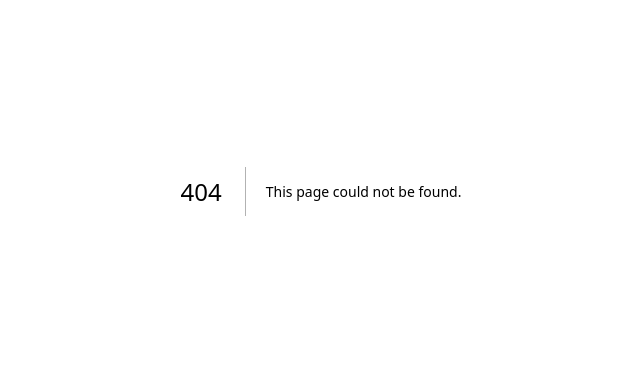
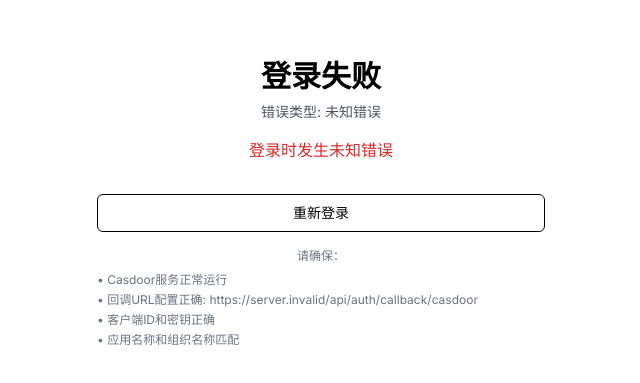
Before and after one commit to hanlife02/new-hole, a Next.js app: page /auth/error in a window 1280 px wide. Before the commit this address had no page. Shown: the part 209-592 px from the top of the page, without its empty margins (319-959 px from the left). Built offline with nearby package versions, Linux system fonts and the light colour scheme; no server answers.

Commit message:
fix : 添加认证错误页面，提供详细错误信息和重新登录链接

```diff
--- /dev/null
+++ b/app/auth/error/page.tsx
@@ -0,0 +1,77 @@
+'use client';
+
+import { useSearchParams } from 'next/navigation';
+import Link from 'next/link';
+
+export default function AuthError() {
+  const searchParams = useSearchParams();
+  const error = searchParams.get('error');
+
+  const getErrorMessage = (error: string | null) => {
+    switch (error) {
+      case 'Configuration':
+        return '服务器配置错误，请联系管理员';
+      case 'AccessDenied':
+        return '访问被拒绝，您可能没有权限访问此应用';
+      case 'Verification':
+        return '验证失败，请重试';
+      case 'OAuthSignin':
+        return 'OAuth登录失败，请检查Casdoor配置';
+      case 'OAuthCallback':
+        return 'OAuth回调失败，请检查回调URL配置';
+      case 'OAuthCreateAccount':
+        return '创建账户失败';
+      case 'EmailCreateAccount':
+        return '邮箱创建账户失败';
+      case 'Callback':
+        return '回调处理失败';
+      case 'OAuthAccountNotLinked':
+        return '账户未关联，请使用其他方式登录';
+      case 'EmailSignin':
+        return '邮箱登录失败';
+      case 'CredentialsSignin':
+        return '凭据登录失败';
+      case 'SessionRequired':
+        return '需要登录才能访问';
+      default:
+        return '登录时发生未知错误';
+    }
+  };
+
+  return (
+    <div className="min-h-screen flex items-center justify-center bg-white dark:bg-black">
+      <div className="max-w-md w-full space-y-8 text-center">
+        <div>
+          <h2 className="mt-6 text-3xl font-extrabold text-black dark:text-white">
+            登录失败
+          </h2>
+          <p className="mt-2 text-sm text-gray-600 dark:text-gray-400">
+            错误类型: {error || '未知错误'}
+          </p>
+          <p className="mt-4 text-red-600 dark:text-red-400">
+            {getErrorMessage(error)}
+          </p>
+        </div>
+
+        <div className="space-y-4">
+          <Link
+            href="/auth/signin"
+            className="w-full flex justify-center py-2 px-4 border border-black dark:border-white rounded-md text-sm font-medium text-black dark:text-white hover:bg-black hover:text-white dark:hover:bg-white dark:hover:text-black"
+          >
+            重新登录
+          </Link>
+
+          <div className="text-xs text-gray-500 dark:text-gray-400">
+            <p>请确保：</p>
+            <ul className="mt-2 space-y-1 text-left">
+              <li>• Casdoor服务正常运行</li>
+              <li>• 回调URL配置正确: {process.env.NEXT_PUBLIC_NEXTAUTH_URL || 'http://localhost:5632'}/api/auth/callback/casdoor</li>
+              <li>• 客户端ID和密钥正确</li>
+              <li>• 应用名称和组织名称匹配</li>
+            </ul>
+          </div>
+        </div>
+      </div>
+    </div>
+  );
+}
--- a/next.config.js
+++ b/next.config.js
@@ -1,8 +1,4 @@
 /** @type {import('next').NextConfig} */
-const nextConfig = {
-  experimental: {
-    appDir: true,
-  },
-}
+const nextConfig = {}
 
 module.exports = nextConfig
--- a/package.json
+++ b/package.json
@@ -13,7 +13,6 @@
     "react": "^18",
     "react-dom": "^18",
     "next-auth": "^4.24.5",
-    "casdoor-js-sdk": "^0.16.0",
     "pg": "^8.11.3",
     "tailwindcss": "^3.3.0",
     "autoprefixer": "^10.0.1",
```
Also changed, not shown: lib/auth.ts (+10 -19 lines), middleware.ts (+7 -0 lines), 1 other file (tests, documents, lock files or other folders).
